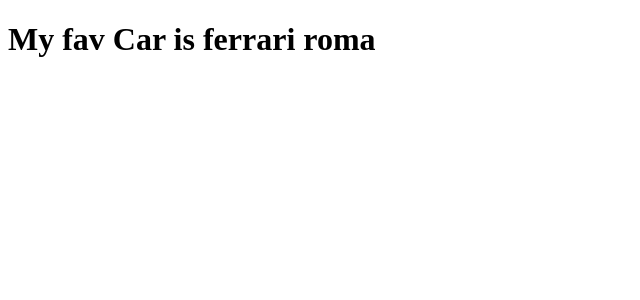
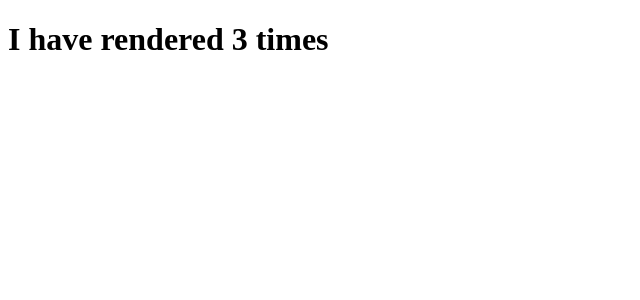
Before and after one commit to igurdeep13/React-hooks, a React (Vite) app in the folder vite-project/: page / in a window 1280 px wide. Shown: the top 300 px of the page, without its empty margins (0-640 px from the left). Built offline with nearby package versions, Linux system fonts and the light colour scheme.

Commit message:
UseEffect hook

```diff
--- a/vite-project/src/App.jsx
+++ b/vite-project/src/App.jsx
@@ -1,17 +1,65 @@
-import React, { useState } from "react";
+// USE STATE HOOK
+
+// import React, { useState } from "react";
+
+// function App() {
+//   const [car, setCar] = useState({
+//     make: "ferrari",
+//     model: "roma",
+//     year: "2009",
+//     color: "red",
+//   });
+
+//   function handleChange(e) {
+//     setCar((prev)=>{
+//       return {...prev, color: e.target.value}
+//     });
+//   }
+
+//   return (
+//     <>
+//       <h1>
+//         My fav Car is {car.color} {car.make} {car.model}
+//       </h1>
+//       <input
+//         onChange={(e) => {
+//           handleChange(e);
+//         }}
+//       />
+//     </>
+//   );
+// }
+
+// export default App;
+
+// import React, { useState } from "react";
+
+// function App() {
+//   const [counter, setCounter] = useState(0);
+//   return <>
+//     <h1>{counter}</h1>
+//     <button onClick={()=>{setCounter(counter+1)}}>+</button>
+//     <button onClick={()=>{setCounter(counter-1)}}>-</button>
+//   </>;
+// }
+
+// export default App;
+
+// -------------USE EFFECT hook-------------
+import React, { useState, useEffect } from "react";
 
 function App() {
-  const [car, setCar] = useState({
-    make : "ferrari",
-    model: "roma",
-    year: "2009",
-    color: "red"
-  });
-
-  return <>
-    <h1>My fav Car is {car.make} {car.model}</h1>
-
-  </>
+  const [value, setValue] = useState(0);
+  useEffect(() => {
+    setTimeout(() => {
+      setValue((value) => value + 1);
+    }, 2000);
+  }, [value]);
+  return (
+    <>
+      <h1>I have rendered {value} times</h1>
+    </>
+  );
 }
 
 export default App;
```
